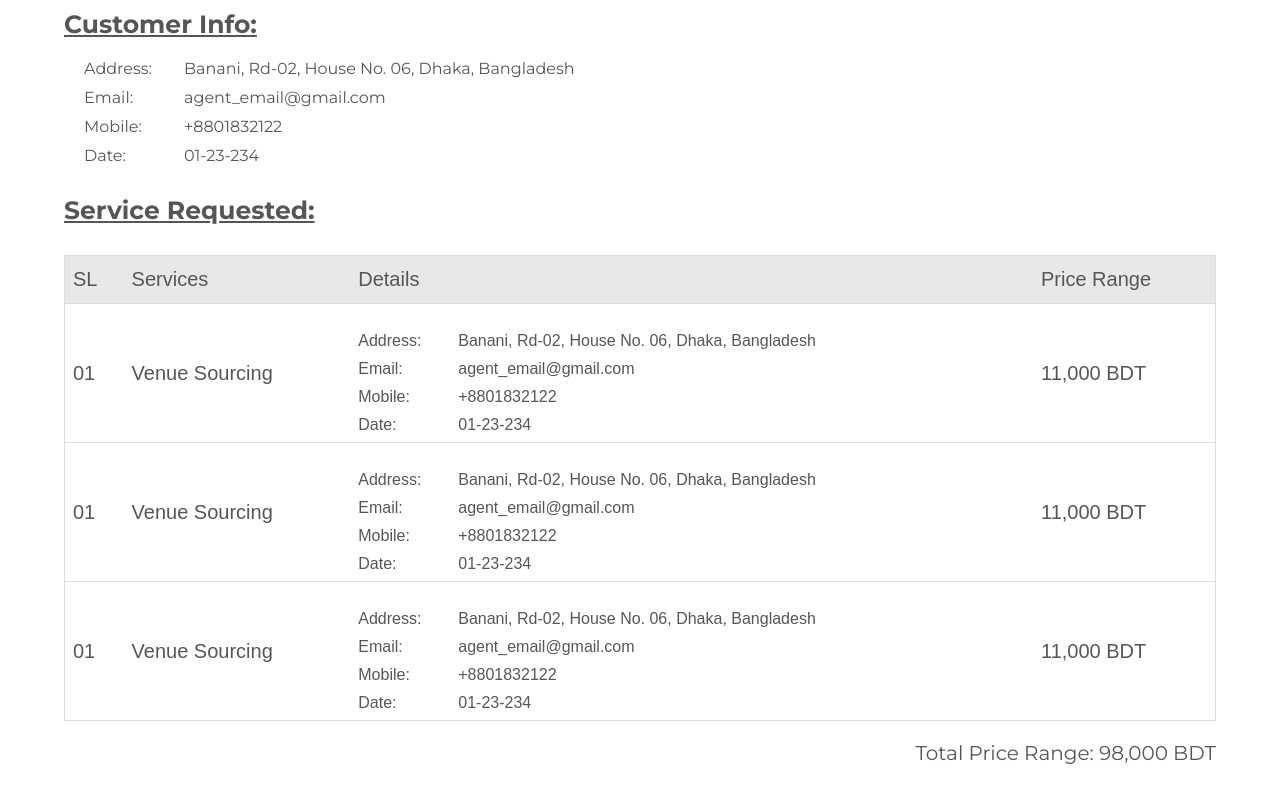
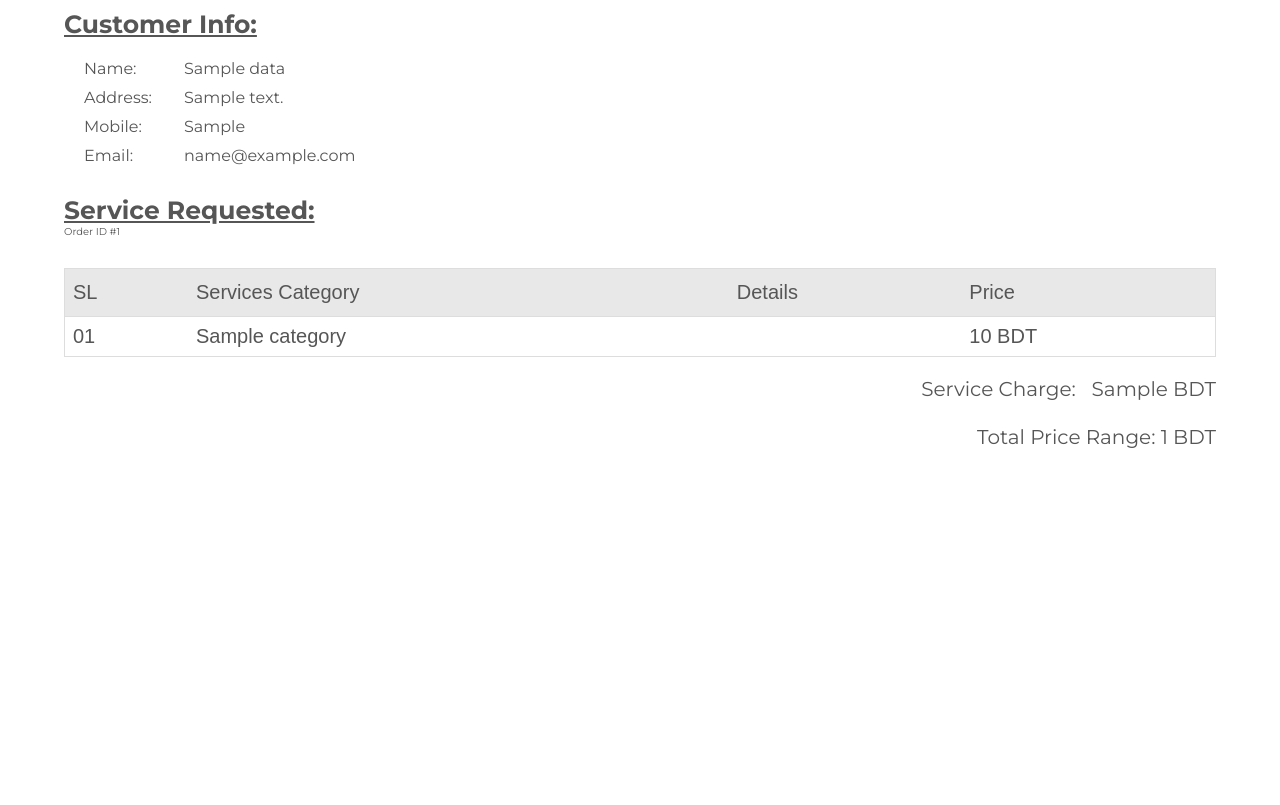
Before and after one commit to TanimSk/online-travel-planner-api, a Python web app: template online_travel_backend/agent/templates/invoice.html in a window 1280 px wide. Shown: the part 391-1196 px from the top of the page. After the commit the page ends 839 px from the top, so only its background shows below. Run offline with Jinja, Linux system fonts and the light colour scheme; the template is opened without the code that fills it: most values are stand-ins (such as "Sample title", 1, 10 or a date in 2020).

Commit message:
complete 01

```diff
--- a/online_travel_backend/administrator/urls.py
+++ b/online_travel_backend/administrator/urls.py
@@ -9,7 +9,8 @@ from .views import (
     ManageServicesAPI,
     ManageVendorServicesAPI,
     AssignAgentAPI,
-    UpdateOrderAPI,
+    RequestBillAPI,
+    BillPayAPI
 )
 
 urlpatterns = [
@@ -53,5 +54,6 @@ urlpatterns = [
         "assign_agents/<int:service_id>", AssignAgentAPI.as_view(), name="assign_agents"
     ),
     # update order api
-    path("update_order/", UpdateOrderAPI.as_view(), name="update_order"),
+    path("request_bill/", RequestBillAPI.as_view(), name="update_order"),
+    path("pay_bill/", BillPayAPI.as_view(), name="pay_bill_admin"),
 ]
--- a/online_travel_backend/agent/models.py
+++ b/online_travel_backend/agent/models.py
@@ -95,11 +95,11 @@ class RfqService(models.Model):
         ("incomplete", "incomplete"),
         ("processing", "processing"),
         ("complete", "complete"),
-        ("complete_admin", "complete_admin"),
-        ("complete_agent", "complete_agent"),
+        ("dispatched", "dispatched"),
     )
     order_status = models.CharField(max_length=40, default="incomplete")
     completed_on = models.DateTimeField(blank=True, null=True)
+    tracing_id = models.UUIDField(default=uuid.uuid4, unique=True)
 
     # Commons
     date = models.DateTimeField()
@@ -125,7 +125,7 @@ def update_rfq_status(sender, instance, **kwargs):
 
     all_services_complete = (
         services_instance.count()
-        == services_instance.filter(order_status="complete").count()
+        == services_instance.filter(order_status="dispatched").count()
     )
 
     # If all services are complete, update the Rfq status to 'completed'
--- a/online_travel_backend/agent/templates/invoice.html
+++ b/online_travel_backend/agent/templates/invoice.html
@@ -72,6 +72,10 @@
       width: 80px;
     }
 
+    .address .label-table {
+      width: 110px;
+    }
+
     .title {
       text-decoration: underline;
       font-size: 2.5rem;
@@ -134,24 +138,24 @@
     <div class="flex between">
       <div class="flex">
         <img src="./images/logo.svg" alt="" />
-        <h1>Agency Name</h1>
+        <h1>{{ data.agent_info.agency_name }}</h1>
       </div>
       <div class="address_container">
         <div class="address">
           <p class="label">Address:</p>
-          <p>Banani, Rd-02, House No. 06, Dhaka, Bangladesh</p>
+          <p>{{ data.agent_info.agent_address }}</p>
         </div>
         <div class="address">
           <p class="label">Email:</p>
-          <p>agent_email@gmail.com</p>
+          <p>{{ data.agent_info.email }}</p>
         </div>
         <div class="address">
           <p class="label">Mobile:</p>
-          <p>+8801832122</p>
+          <p>{{ data.agent_info.mobile_no }}</p>
         </div>
         <div class="address">
           <p class="label">Date:</p>
-          <p>01-23-234</p>
+          <p>{{ today_date }}</p>
         </div>
       </div>
     </div>
@@ -160,113 +164,73 @@
       <h1 class="title">Customer Info:</h1>
       <div class="address_container">
         <div class="address">
+          <p class="label">Name:</p>
+          <p>{{ data.customer_name }}</p>
+        </div>
+        <div class="address">
           <p class="label">Address:</p>
-          <p>Banani, Rd-02, House No. 06, Dhaka, Bangladesh</p>
+          <p>{{ data.customer_address }}</p>
+        </div>
+        <div class="address">
+          <p class="label">Mobile:</p>
+          <p>{{ data.contact_no }}</p>
         </div>
         <div class="address">
           <p class="label">Email:</p>
-          <p>agent_email@gmail.com</p>
-        </div>
-        <div class="address">
-          <p class="label">Mobile:</p>
-          <p>+8801832122</p>
-        </div>
-        <div class="address">
-          <p class="label">Date:</p>
-          <p>01-23-234</p>
+          <p>{{ data.email_address }}</p>
         </div>
       </div>
     </div>
 
     <h1 class="title pt-3">Service Requested:</h1>
-
+    <p>
+      Order ID #{{ data.tracking_id }}
+    </p>
     <div class="table_container">
       <table id="customers">
         <tr>
           <th>SL</th>
-          <th>Services</th>
+          <th>Services Category</th>
           <th>Details</th>
-          <th>Price Range</th>
+          <th>Price</th>
         </tr>
 
+        {% for rfq_category in data.rfq_categories %}
+        {% for rfq_service in rfq_category.rfq_services %}
         <tr>
           <td>01</td>
-          <td>Venue Sourcing</td>
           <td>
+            {{ rfq_category.category.category_name }}
+          </td>
+
+          <td>
+            {% for key, val in rfq_service.items %}
+            {% if key == "infant_members" or key == "child_members" or key == "adult_members" or key == "members" %}
+            {% if val != None and val != "" and val != 0 %}
             <div class="address_container">
               <div class="address">
-                <p class="label">Address:</p>
-                <p>Banani, Rd-02, House No. 06, Dhaka, Bangladesh</p>
-              </div>
-              <div class="address">
-                <p class="label">Email:</p>
-                <p>agent_email@gmail.com</p>
-              </div>
-              <div class="address">
-                <p class="label">Mobile:</p>
-                <p>+8801832122</p>
-              </div>
-              <div class="address">
-                <p class="label">Date:</p>
-                <p>01-23-234</p>
+                <p class="label-table">{{ key }}:</p>
+                <p>
+                  {{ val }}
+                </p>
               </div>
             </div>
+            {% endif %}
+            {% endif %}
+            {% endfor %}
           </td>
-          <td>11,000 BDT</td>
+
+          <td>{{ rfq_service.service_price }} BDT</td>
         </tr>
-        <tr>
-          <td>01</td>
-          <td>Venue Sourcing</td>
-          <td>
-            <div class="address_container">
-              <div class="address">
-                <p class="label">Address:</p>
-                <p>Banani, Rd-02, House No. 06, Dhaka, Bangladesh</p>
-              </div>
-              <div class="address">
-                <p class="label">Email:</p>
-                <p>agent_email@gmail.com</p>
-              </div>
-              <div class="address">
-                <p class="label">Mobile:</p>
-                <p>+8801832122</p>
-              </div>
-              <div class="address">
-                <p class="label">Date:</p>
-                <p>01-23-234</p>
-              </div>
-            </div>
-          </td>
-          <td>11,000 BDT</td>
-        </tr>
-        <tr>
-          <td>01</td>
-          <td>Venue Sourcing</td>
-          <td>
-            <div class="address_container">
-              <div class="address">
-                <p class="label">Address:</p>
-                <p>Banani, Rd-02, House No. 06, Dhaka, Bangladesh</p>
-              </div>
-              <div class="address">
-                <p class="label">Email:</p>
-                <p>agent_email@gmail.com</p>
-              </div>
-              <div class="address">
-                <p class="label">Mobile:</p>
-                <p>+8801832122</p>
-              </div>
-              <div class="address">
-                <p class="label">Date:</p>
-                <p>01-23-234</p>
-              </div>
-            </div>
-          </td>
-          <td>11,000 BDT</td>
-        </tr>
+        {% endfor %}
+        {% endfor %}
       </table>
     </div>
-    <p class="total">Total Price Range: <span> 98,000 BDT</span></p>
+    <p class="total">
+      Service Charge: &nbsp; <span> {{ extra_charge }} BDT</span>
+      <br><br>
+      Total Price Range: <span> {{ total_price }} BDT</span>
+    </p>
   </div>
 </body>
 
```
Also changed, not shown: online_travel_backend/administrator/serializers.py (+27 -5 lines), online_travel_backend/administrator/views.py (+44 -16 lines), online_travel_backend/agent/serializers.py (+29 -0 lines), online_travel_backend/agent/urls.py (+20 -2 lines), online_travel_backend/agent/views.py (+125 -10 lines), online_travel_backend/commons/models.py (+45 -2 lines), 3 other files.
